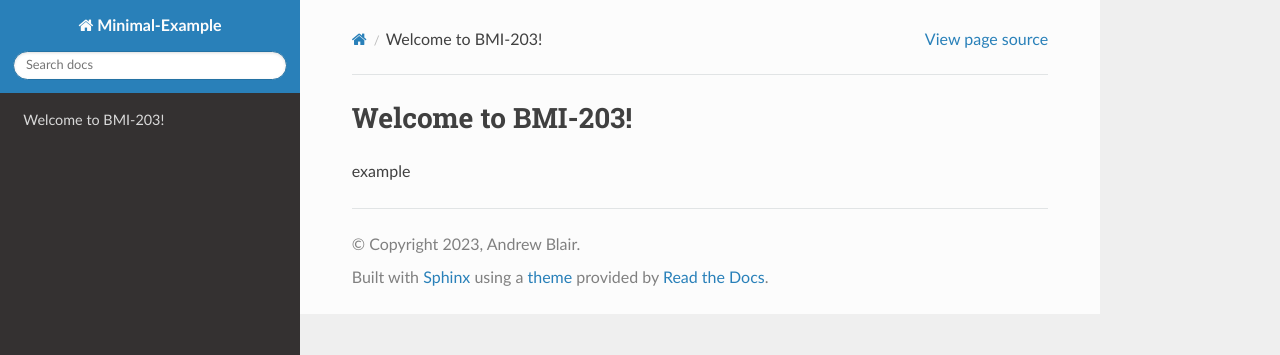
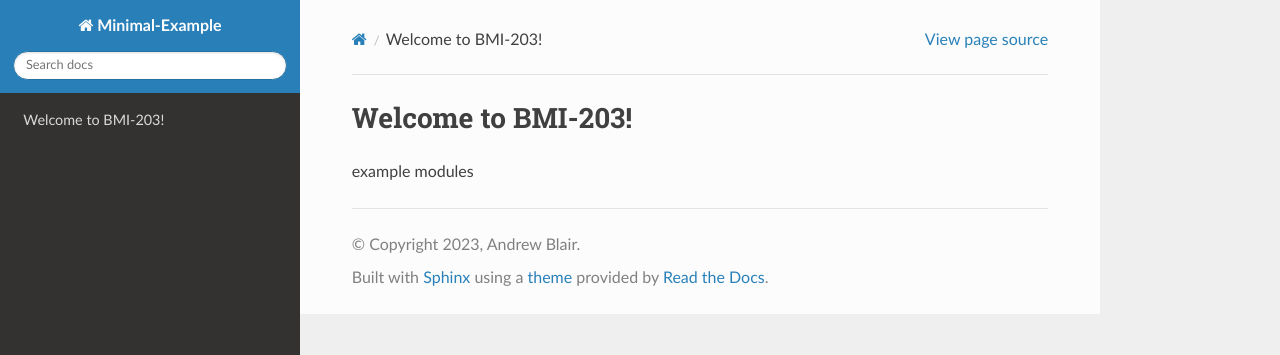
Before and after one commit to bmi203-2023/minimal-viable-package, a Sphinx documentation site: the page built from docs/source/index.rst, in a window 1280 px wide. Shown: the top 355 px of the page. Built offline with Sphinx 7.4.7 and the Read the Docs theme 2.0.0, drawn with Linux system fonts in a browser that asks for light colours; part of the change alters nothing that is shown.

```diff
--- a/docs/source/index.rst
+++ b/docs/source/index.rst
@@ -11,13 +11,8 @@ Welcome to BMI-203!
    :caption: Contents:
 
 example
+modules
 
-.. example module
-.. ==============
-.. .. automodule:: example
-..    :members:
-..    :undoc-members:
-..    :show-inheritance:
 
 .. .. automodule:: example.welcome
 ..     :members:
```
